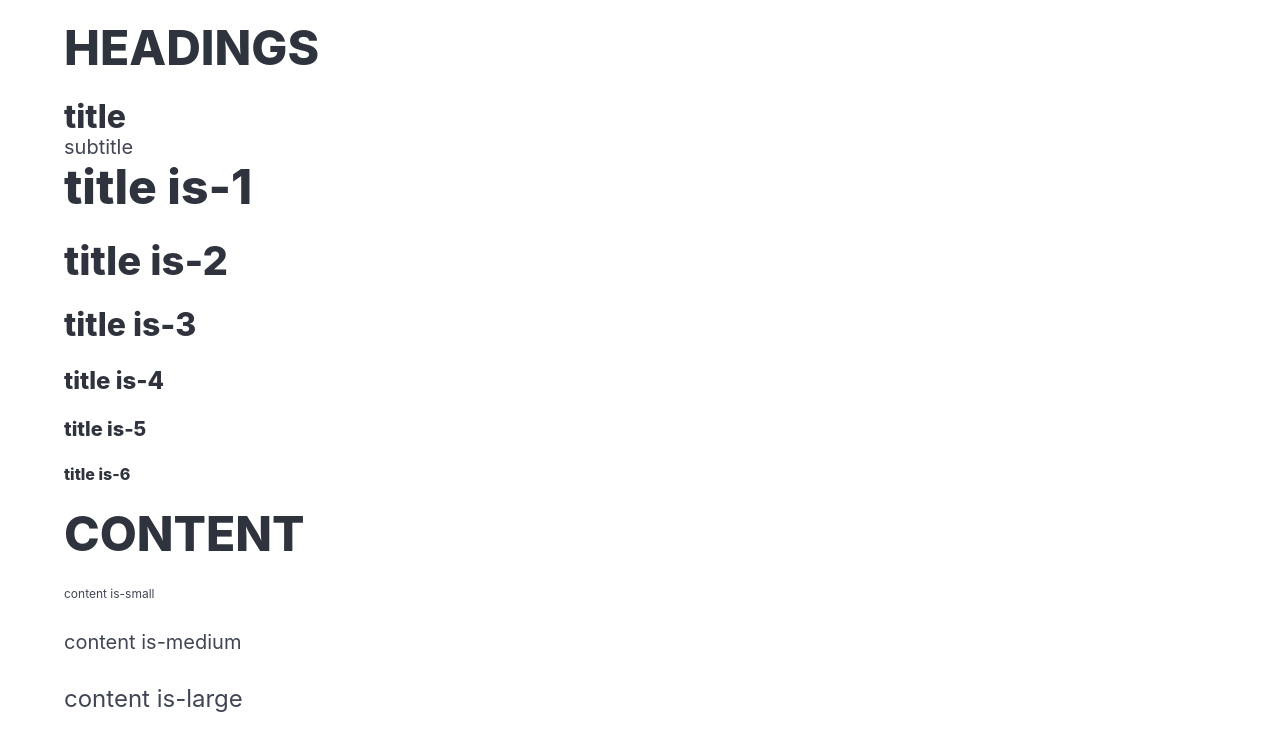
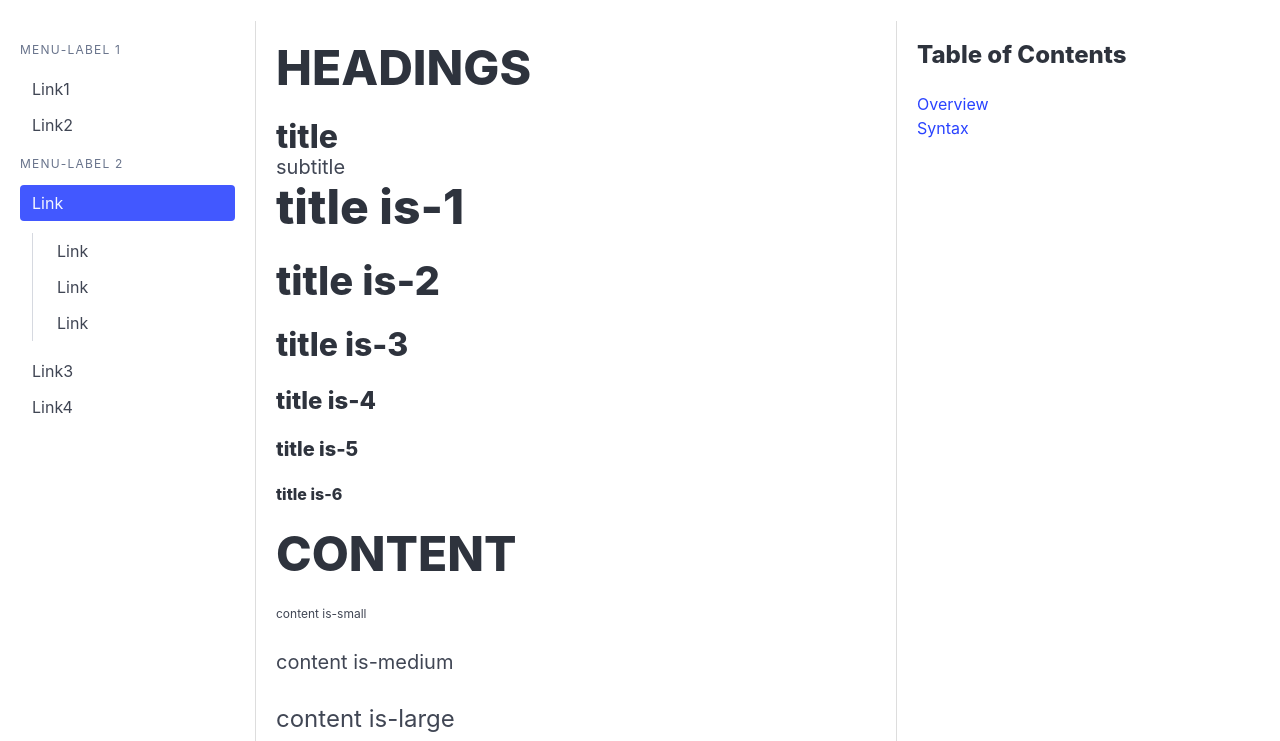
Before and after one commit to CarsonSlovoka/bulma-examples, a plain HTML site: page src/index.html in a window 1280 px wide. Shown: the part 59-800 px from the top of the page. Drawn offline with nearby package versions, Linux system fonts and the light colour scheme.

Commit message:
change layout: nav, content-wrapper{left-aside, main, right-aside(for toc)}

```diff
--- a/src/index.html
+++ b/src/index.html
@@ -8,9 +8,37 @@
 
   <link rel="stylesheet" href="https://cdnjs.cloudflare.com/ajax/libs/font-awesome/6.6.0/css/all.min.css">
   <link rel="stylesheet" href="https://cdn.jsdelivr.net/npm/bulma@1.0.2/css/bulma.min.css">
+
+  <style>
+    .content-wrapper {
+      display: flex;
+      margin-top: 20px;
+    }
+    .left-aside {
+      width: 20%;
+      padding: 20px;
+      border-right: 1px solid #ddd;
+    }
+    .main-content {
+      width: 50%;
+      padding: 20px;
+      transition: width 0.3s ease-in-out;
+    }
+    .right-aside {
+      width: 30%;
+      padding: 20px;
+      border-left: 1px solid #ddd;
+      position: sticky;
+      top: 20px;  /* 保持在視窗中 */
+      transition: transform 0.3s ease-in-out, visibility 0.3s ease-in-out;
+    }
+    .right-aside.hidden {
+      transform: translateX(100%);
+      visibility: hidden;
+    }
+  </style>
 </head>
 <body>
-
   <!-- Navbar -->
   <div class="block">
     <nav class="navbar is-info"
@@ -93,7 +121,30 @@
     </nav>
   </div>
 
-  <div class="container">
+  <section class="content-wrapper">
+    <aside class="menu left-aside">
+      <p class="menu-label">menu-label 1</p>
+      <ul class="menu-list">
+        <li><a>Link1</a></li>
+        <li><a>Link2</a></li>
+      </ul>
+
+      <p class="menu-label">menu-label 2</p>
+      <ul class="menu-list">
+        <li>
+          <a class="is-active" href="">Link</a>
+          <ul>
+            <li><a href="">Link</a></li>
+            <li><a href="">Link</a></li>
+            <li><a href="">Link</a></li>
+          </ul>
+        </li>
+        <li><a>Link3</a></li>
+        <li><a>Link4</a></li>
+      </ul>
+    </aside>
+
+    <main class="main-content">
       <!-- HEADINGS -->
       <h1 class="title is-1">HEADINGS</h1>
       <div class="block" > <!-- 'block': gives it some margin on the bottom so we can kind of separate -->
@@ -314,7 +365,16 @@
 
       <!-- margin bottom -->
       <div style="margin-top:500px"></div>
-  </div>
+    </main>
+
+    <aside class="right-aside">
+      <h3 class="title is-4">Table of Contents</h3>
+      <ul id="outline">
+        <li><a>Overview</a></li>
+        <li><a>Syntax</a></li>
+      </ul>
+    </aside>
+  </section>
 </body>
 
 <script>
```
Lines whose indentation alone changed are shown as unchanged.
